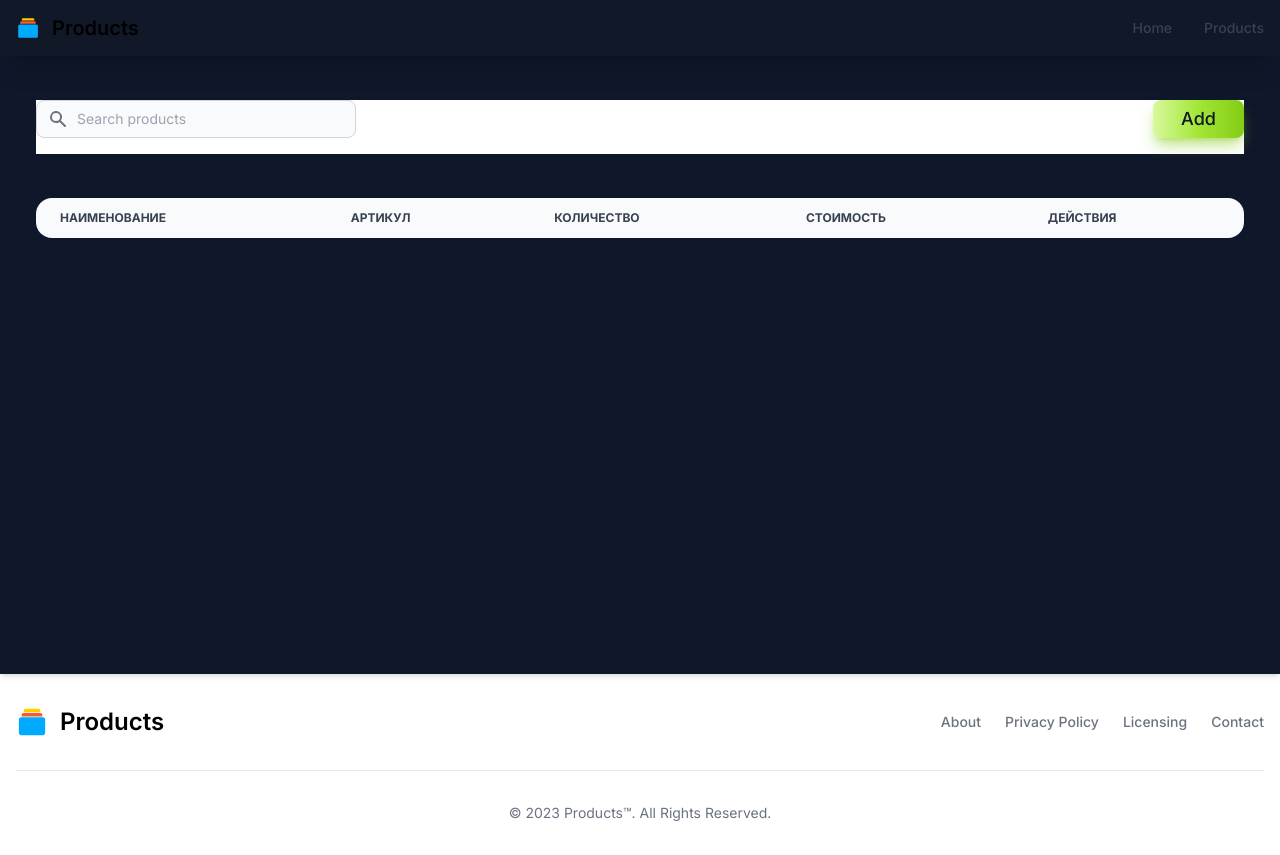
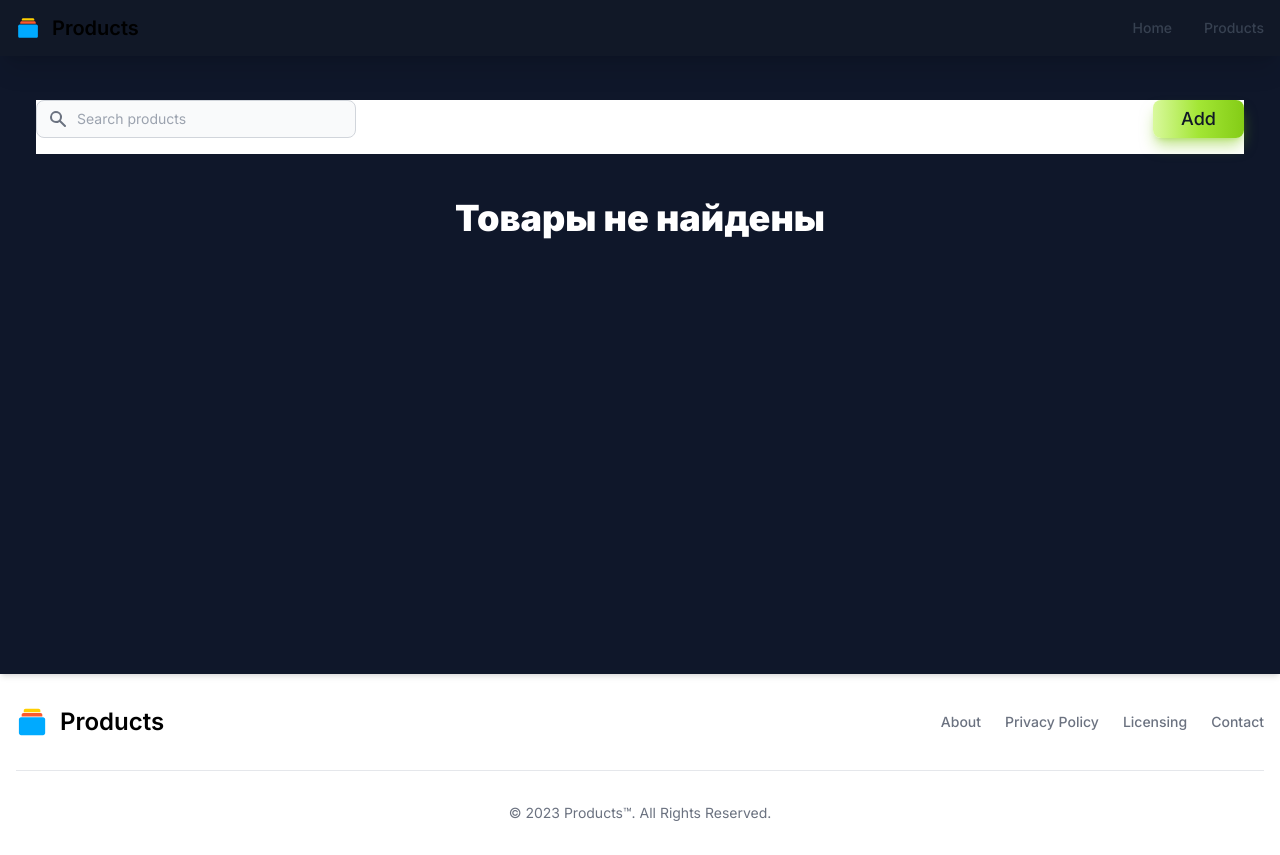
Before and after one commit to ramo4312/test-task, a Next.js app: page /products in a window 1280 px wide. Built offline with nearby package versions, Linux system fonts and the light colour scheme.

Commit message:
fixed bugs

```diff
--- a/src/components/products/ProductList.jsx
+++ b/src/components/products/ProductList.jsx
@@ -91,6 +91,8 @@ const ProductList = () => {
 						</button>
 					</div>
 				</div>
+				{products.length !== 0 ? (
+					<>
 						<table className='border-collapse rounded-2xl overflow-hidden w-full max-[785px]:hidden text-sm text-left text-gray-500 dark:text-gray-400 '>
 							<thead className='text-xs  text-gray-700 uppercase bg-gray-50 dark:bg-gray-700 dark:text-gray-400'>
 								<tr>
@@ -141,7 +143,7 @@ const ProductList = () => {
 								</tr>
 							</thead>
 							<tbody className='rounded-xl'>
-						{products?.map(product => (
+								{handleSearch()?.map(product => (
 									<Product
 										key={product.id}
 										setEditModal={setEditModal}
@@ -159,6 +161,12 @@ const ProductList = () => {
 								/>
 							))}
 						</div>
+					</>
+				) : (
+					<h2 className='text-center text-white text-4xl font-black'>
+						Товары не найдены
+					</h2>
+				)}
 			</div>
 		</>
 	)
```
Lines whose indentation alone changed are shown as unchanged.
